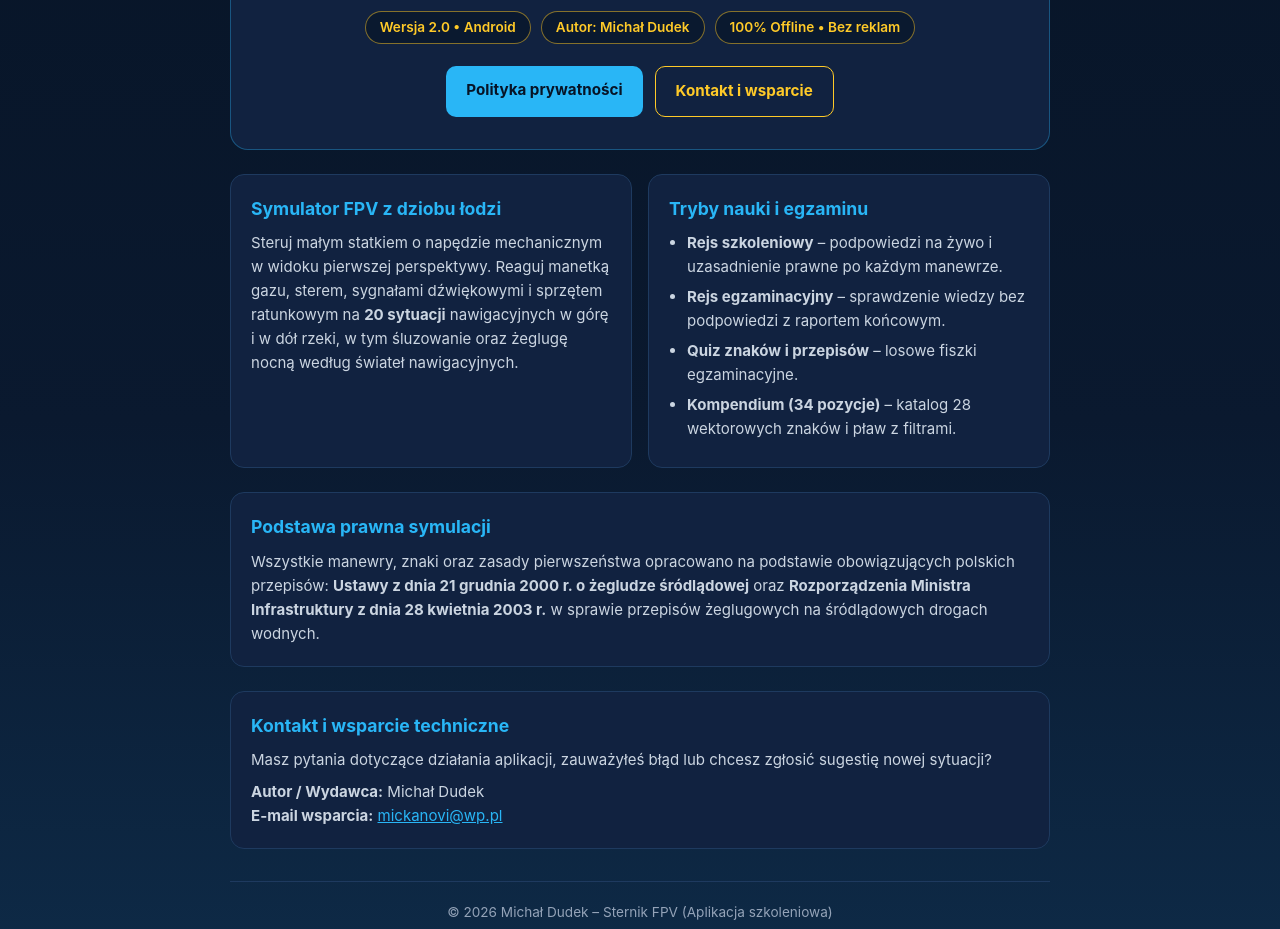
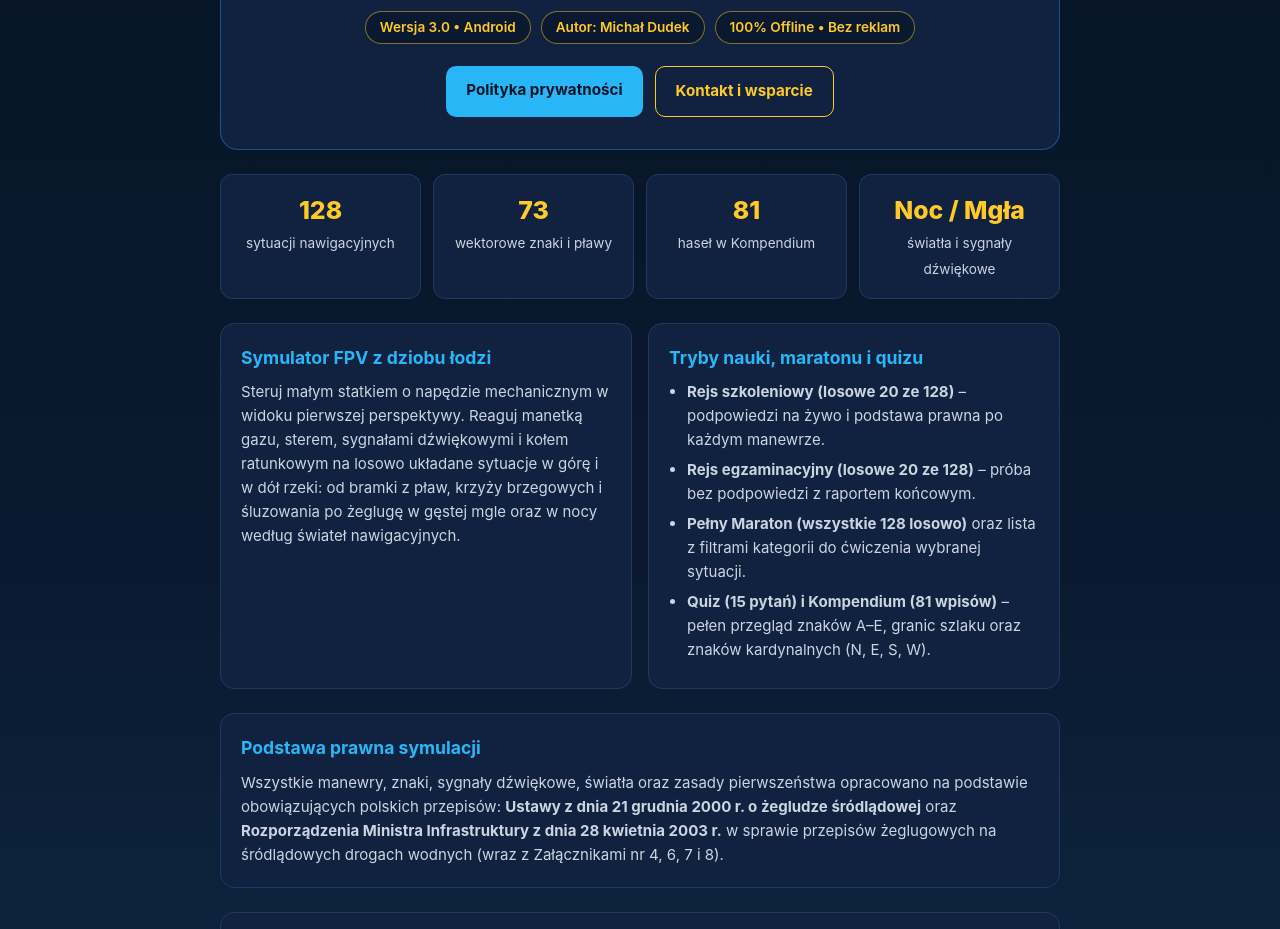
Before and after one commit to Mickanovi/mickanovi.github.io, a plain HTML site: page index.html in a window 1280 px wide. Shown: the part 278-1207 px from the top of the page. Drawn offline with Linux system fonts and the light colour scheme.

Commit message:
Update index.html

```diff
--- a/index.html
+++ b/index.html
@@ -4,7 +4,7 @@
   <meta charset="UTF-8">
   <meta name="viewport" content="width=device-width, initial-scale=1.0">
   <title>Sternik - symulator FPV – Aplikacja szkoleniowa</title>
-  <meta name="description" content="Sternik - symulator FPV – edukacyjny symulator żeglugi śródlądowej na system Android.">
+  <meta name="description" content="Sternik - symulator FPV – edukacyjny symulator żeglugi śródlądowej na system Android. 128 sytuacji, 73 znaki, Kompendium i Quiz.">
   <style>
     :root {
       --bg: #071426;
@@ -24,7 +24,7 @@
       min-height: 100vh;
     }
     .container {
-      max-width: 860px;
+      max-width: 880px;
       margin: 0 auto;
       padding: 40px 20px;
     }
@@ -44,7 +44,7 @@
     h1 {
       color: var(--cyan);
       font-size: 2rem;
-      letter-spacing: 0.5px;
+      letter-spacing: 0.4px;
     }
     .subtitle {
       color: #cbd5e1;
@@ -67,9 +67,32 @@
       font-size: 0.85rem;
       font-weight: 600;
     }
+    .stats {
+      display: grid;
+      grid-template-columns: repeat(auto-fit, minmax(150px, 1fr));
+      gap: 12px;
+      margin-bottom: 24px;
+    }
+    .stat-box {
+      background: var(--card);
+      border: 1px solid var(--border);
+      border-radius: 12px;
+      padding: 16px 12px;
+      text-align: center;
+    }
+    .stat-num {
+      color: var(--gold);
+      font-size: 1.55rem;
+      font-weight: 800;
+      display: block;
+    }
+    .stat-label {
+      color: #cbd5e1;
+      font-size: 0.85rem;
+    }
     .grid {
       display: grid;
-      grid-template-columns: repeat(auto-fit, minmax(240px, 1fr));
+      grid-template-columns: repeat(auto-fit, minmax(250px, 1fr));
       gap: 16px;
       margin-bottom: 24px;
     }
@@ -129,7 +152,7 @@
 <body>
   <div class="container">
     <section class="hero">
-      <svg class="logo" viewBox="0 0 108 108" xmlns="http://www.w3.org/2000/svg" aria-label="Logo Sternik FPV">
+      <svg class="logo" viewBox="0 0 108 108" xmlns="http://www.w3.org/2000/svg" aria-label="Logo Sternik - symulator FPV">
         <circle cx="54" cy="54" r="50" fill="#0A192F" stroke="#29B6F6" stroke-width="2"/>
         <circle cx="54" cy="54" r="24" fill="none" stroke="#FFCA28" stroke-width="3.5"/>
         <path d="M54,26 L70,60 L54,54 L38,60 Z" fill="#FFFFFF"/>
@@ -137,10 +160,10 @@
         <path d="M28,69 Q41,62 54,69 T80,69" fill="none" stroke="#29B6F6" stroke-width="3.2" stroke-linecap="round"/>
         <path d="M33,76 Q43,71 54,76 T75,76" fill="none" stroke="#81D4FA" stroke-width="2.4" stroke-linecap="round"/>
       </svg>
-      <h1>Sternik FPV</h1>
+      <h1>Sternik - symulator FPV</h1>
       <p class="subtitle">Aplikacja szkoleniowa dla żeglarzy i motorowodniaków śródlądowych</p>
       <div class="badge-row">
-        <span class="badge">Wersja 2.0 • Android</span>
+        <span class="badge">Wersja 3.0 • Android</span>
         <span class="badge">Autor: Michał Dudek</span>
         <span class="badge">100% Offline • Bez reklam</span>
       </div>
@@ -150,36 +173,55 @@
       </div>
     </section>
 
+    <section class="stats">
+      <div class="stat-box">
+        <span class="stat-num">128</span>
+        <span class="stat-label">sytuacji nawigacyjnych</span>
+      </div>
+      <div class="stat-box">
+        <span class="stat-num">73</span>
+        <span class="stat-label">wektorowe znaki i pławy</span>
+      </div>
+      <div class="stat-box">
+        <span class="stat-num">81</span>
+        <span class="stat-label">haseł w Kompendium</span>
+      </div>
+      <div class="stat-box">
+        <span class="stat-num">Noc / Mgła</span>
+        <span class="stat-label">światła i sygnały dźwiękowe</span>
+      </div>
+    </section>
+
     <div class="grid">
       <div class="card">
         <h2>Symulator FPV z dziobu łodzi</h2>
-        <p>Steruj małym statkiem o napędzie mechanicznym w widoku pierwszej perspektywy. Reaguj manetką gazu, sterem, sygnałami dźwiękowymi i sprzętem ratunkowym na <strong>20 sytuacji</strong> nawigacyjnych w górę i w dół rzeki, w tym śluzowanie oraz żeglugę nocną według świateł nawigacyjnych.</p>
+        <p>Steruj małym statkiem o napędzie mechanicznym w widoku pierwszej perspektywy. Reaguj manetką gazu, sterem, sygnałami dźwiękowymi i kołem ratunkowym na losowo układane sytuacje w górę i w dół rzeki: od bramki z pław, krzyży brzegowych i śluzowania po żeglugę w gęstej mgle oraz w nocy według świateł nawigacyjnych.</p>
       </div>
       <div class="card">
-        <h2>Tryby nauki i egzaminu</h2>
+        <h2>Tryby nauki, maratonu i quizu</h2>
         <ul>
-          <li><strong>Rejs szkoleniowy</strong> – podpowiedzi na żywo i uzasadnienie prawne po każdym manewrze.</li>
-          <li><strong>Rejs egzaminacyjny</strong> – sprawdzenie wiedzy bez podpowiedzi z raportem końcowym.</li>
-          <li><strong>Quiz znaków i przepisów</strong> – losowe fiszki egzaminacyjne.</li>
-          <li><strong>Kompendium (34 pozycje)</strong> – katalog 28 wektorowych znaków i pław z filtrami.</li>
+          <li><strong>Rejs szkoleniowy (losowe 20 ze 128)</strong> – podpowiedzi na żywo i podstawa prawna po każdym manewrze.</li>
+          <li><strong>Rejs egzaminacyjny (losowe 20 ze 128)</strong> – próba bez podpowiedzi z raportem końcowym.</li>
+          <li><strong>Pełny Maraton (wszystkie 128 losowo)</strong> oraz lista z filtrami kategorii do ćwiczenia wybranej sytuacji.</li>
+          <li><strong>Quiz (15 pytań) i Kompendium (81 wpisów)</strong> – pełen przegląd znaków A–E, granic szlaku oraz znaków kardynalnych (N, E, S, W).</li>
         </ul>
       </div>
     </div>
 
     <div class="card" style="margin-bottom: 24px;">
       <h2>Podstawa prawna symulacji</h2>
-      <p>Wszystkie manewry, znaki oraz zasady pierwszeństwa opracowano na podstawie obowiązujących polskich przepisów: <strong>Ustawy z dnia 21 grudnia 2000 r. o żegludze śródlądowej</strong> oraz <strong>Rozporządzenia Ministra Infrastruktury z dnia 28 kwietnia 2003 r.</strong> w sprawie przepisów żeglugowych na śródlądowych drogach wodnych.</p>
+      <p>Wszystkie manewry, znaki, sygnały dźwiękowe, światła oraz zasady pierwszeństwa opracowano na podstawie obowiązujących polskich przepisów: <strong>Ustawy z dnia 21 grudnia 2000 r. o żegludze śródlądowej</strong> oraz <strong>Rozporządzenia Ministra Infrastruktury z dnia 28 kwietnia 2003 r.</strong> w sprawie przepisów żeglugowych na śródlądowych drogach wodnych (wraz z Załącznikami nr 4, 6, 7 i 8).</p>
     </div>
 
     <div class="card" id="kontakt">
-      <h2>Kontakt i wsparcie techniczne</h2>
-      <p>Masz pytania dotyczące działania aplikacji, zauważyłeś błąd lub chcesz zgłosić sugestię nowej sytuacji?</p>
-      <p style="margin-top: 8px;"><strong>Autor / Wydawca:</strong> Michał Dudek<br>
+      <h2>O autorze i wsparcie techniczne</h2>
+      <p>Aplikacja powstała z pasji do wody, żeglugi śródlądowej oraz muzyki żeglarskiej — w zakładce <em>Od autora</em> wewnątrz aplikacji możesz również przejść do autorskiej szanty żeglarskiej w serwisie YouTube.</p>
+      <p style="margin-top: 10px;"><strong>Autor / Wydawca:</strong> Michał Dudek<br>
       <strong>E-mail wsparcia:</strong> <a href="mailto:mickanovi@wp.pl" style="color: #29b6f6;">mickanovi@wp.pl</a></p>
     </div>
 
     <footer>
-      <p>&copy; 2026 Michał Dudek – Sternik FPV (Aplikacja szkoleniowa)</p>
+      <p>&copy; 2026 Michał Dudek – Sternik - symulator FPV (Aplikacja szkoleniowa)</p>
       <p style="margin-top: 6px;">
         <a href="polityka-prywatnosci.html">Polityka prywatności (Privacy Policy)</a>
       </p>
```
